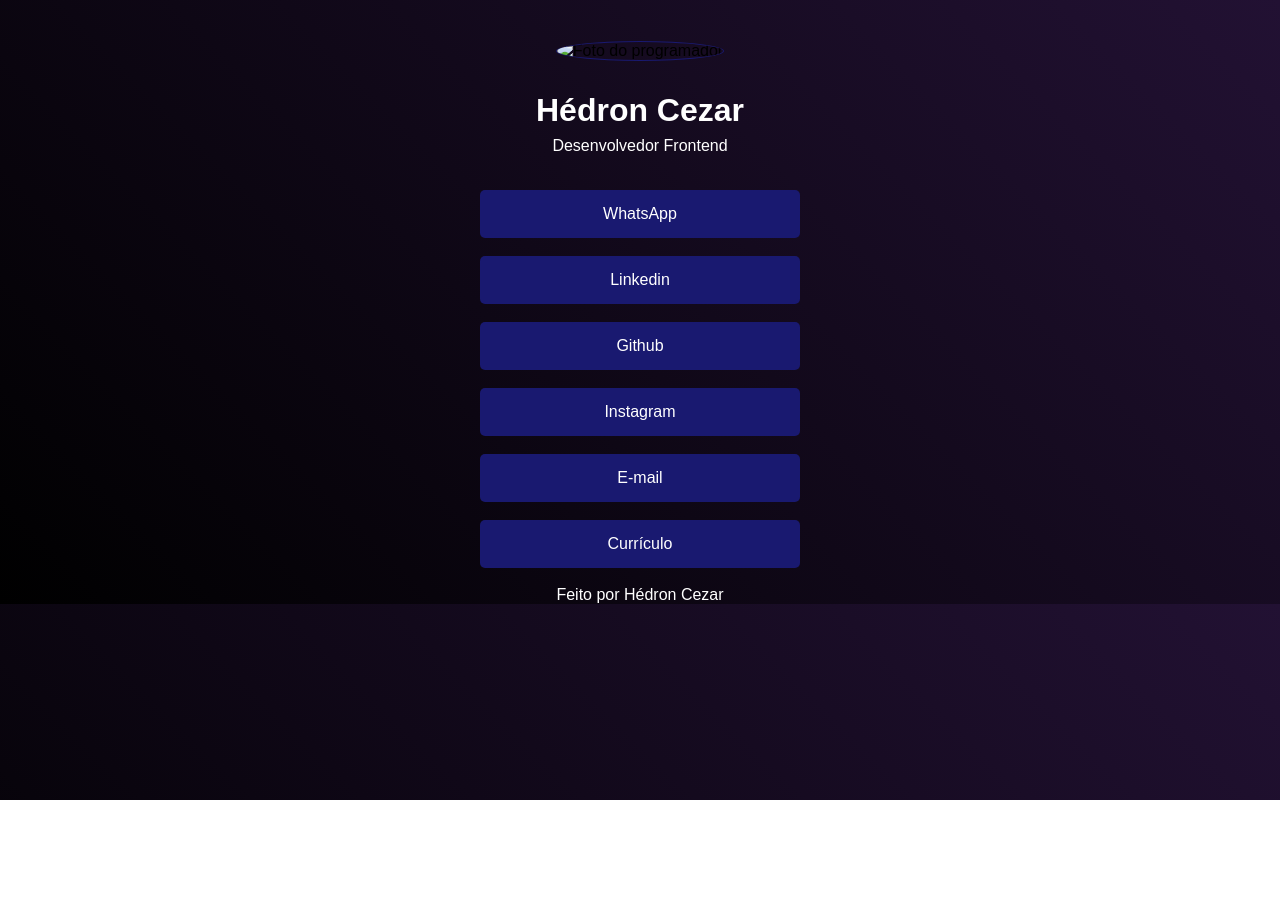
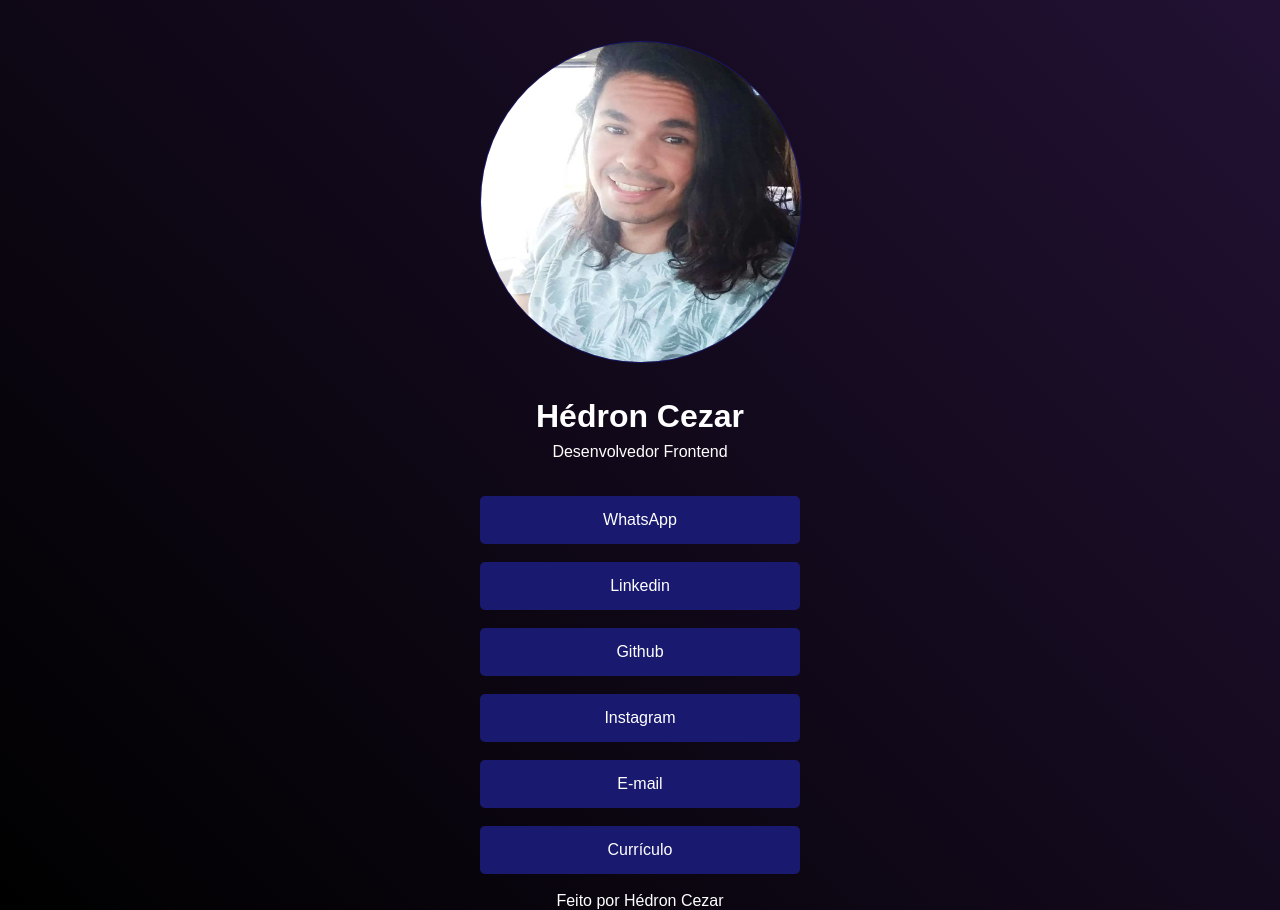
Before and after one commit to HedCezar/my-links, a plain HTML site: page index.html in a window 1280 px wide. Before the commit the page ends 800 px from the top, so only its background shows below. Drawn offline with Linux system fonts and the light colour scheme.

Commit message:
Add files via upload

```diff
--- a/index.html
+++ b/index.html
@@ -11,7 +11,7 @@
 <body>
     <div class="container">
 
-        <img src="images/minha foto.jpg" alt="Foto do programador">
+        <img src="images/avatar.jpg" alt="Foto do programador">
         <h1>Hédron Cezar</h1>
         <p>Desenvolvedor Frontend</p>
         <ul>
```
